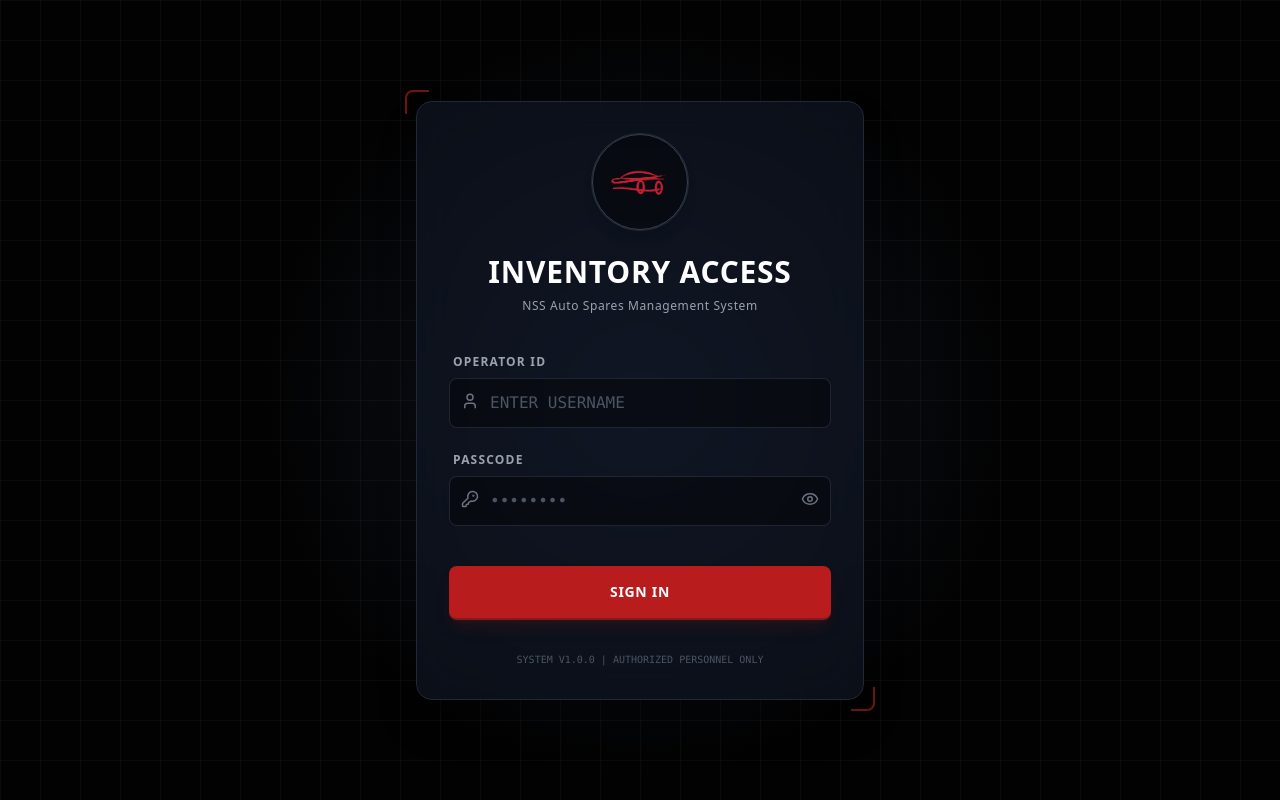
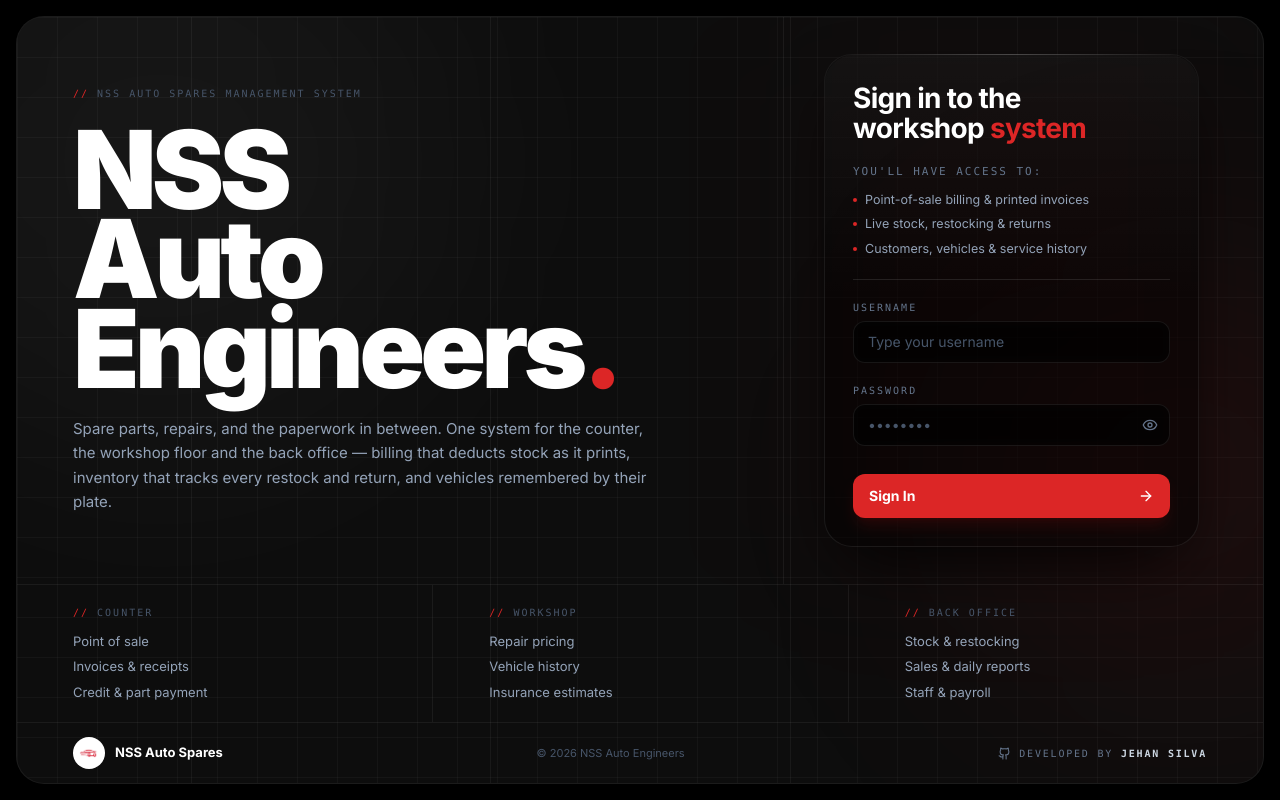
Before and after one commit to JehanSilva/spare-parts-management-system, a React (Create React App) app in the folder frontend/: page /login in a window 1280 px wide. Built offline with nearby package versions, Linux system fonts and the light colour scheme; no server answers.

Commit message:
login page form UI changes and developer github link

```diff
--- a/frontend/public/index.html
+++ b/frontend/public/index.html
@@ -6,7 +6,16 @@
   <link rel="icon" href="%PUBLIC_URL%/logo.png" />
   <meta name="viewport" content="width=device-width, initial-scale=1" />
   <meta name="theme-color" content="#000000" />
-  <meta name="description" content="Web site created using create-react-app" />
+  <meta name="description" content="NSS Auto Spares — spare parts, repairs and billing management system" />
+
+  <!-- Inter: used only by the login page's oversized display type (font-display
+       in tailwind.config.js). The rest of the app stays on the system stack. -->
+  <link rel="preconnect" href="https://fonts.googleapis.com" />
+  <link rel="preconnect" href="https://fonts.gstatic.com" crossorigin />
+  <link
+    href="https://fonts.googleapis.com/css2?family=Inter:wght@400;500;600;700;800;900&display=swap"
+    rel="stylesheet"
+  />
   <link rel="apple-touch-icon" href="%PUBLIC_URL%/logo192.png" />
   <!--
       manifest.json provides metadata used when your web app is installed on a
--- a/frontend/src/index.css
+++ b/frontend/src/index.css
@@ -26,6 +26,33 @@
 
 .animate-slide-in-right {
   animation: slideInRight 0.3s ease-out forwards;
+}
+
+/* Login page entrance. Named specifically rather than reusing the generic
+   `animate-fade-in-up` / `animate-fade-in` names, because those are referenced
+   ~30 times across the app but defined nowhere — they are silent no-ops today,
+   and defining them here would switch animations on everywhere at once. */
+@keyframes loginRise {
+  from {
+    transform: translateY(14px);
+    opacity: 0;
+  }
+  to {
+    transform: translateY(0);
+    opacity: 1;
+  }
+}
+
+.animate-login-rise {
+  opacity: 0;
+  animation: loginRise 0.6s cubic-bezier(0.22, 1, 0.36, 1) forwards;
+}
+
+@media (prefers-reduced-motion: reduce) {
+  .animate-login-rise {
+    animation-duration: 0.01ms;
+    animation-delay: 0ms !important;
+  }
 }
 
 @media print {
--- a/frontend/src/pages/LoginPage.js
+++ b/frontend/src/pages/LoginPage.js
@@ -1,8 +1,54 @@
 import React, { useState, useEffect } from "react";
 import { useNavigate } from "react-router-dom";
 import { loginUser } from "../services/api";
-import { KeyRound, User, Loader2, Eye, EyeOff } from "lucide-react"; // Import Loader2, Eye, EyeOff
+import { Loader2, Eye, EyeOff, ArrowRight, Github } from "lucide-react";
 import logo from "../assets/logo.png";
+
+// The faint technical grid behind everything, plus the reference's full-height
+// column rules. Purely decorative, so it never intercepts clicks.
+const GridBackdrop = () => (
+  <div className="absolute inset-0 pointer-events-none" aria-hidden="true">
+    <div
+      className="absolute inset-0"
+      style={{
+        backgroundImage:
+          "linear-gradient(rgba(255, 255, 255, 0.03) 1px, transparent 1px), linear-gradient(90deg, rgba(255, 255, 255, 0.03) 1px, transparent 1px)",
+        backgroundSize: "40px 40px",
+      }}
+    />
+    {["14%", "38%", "62%"].map((left) => (
+      <div
+        key={left}
+        className="absolute top-0 bottom-0 w-px bg-white/[0.05] hidden lg:block"
+        style={{ left }}
+      />
+    ))}
+    {/* Soft light falling in from the top-left, as in the reference. */}
+    <div className="absolute -top-40 -left-40 w-[38rem] h-[38rem] rounded-full bg-white/[0.04] blur-[120px]" />
+    <div className="absolute top-1/3 -right-32 w-[26rem] h-[26rem] rounded-full bg-red-700/10 blur-[130px]" />
+  </div>
+);
+
+const SectionLabel = ({ children }) => (
+  <p className="text-[10px] font-mono uppercase tracking-[0.2em] text-slate-600">
+    <span className="text-red-600">{"//"}</span> {children}
+  </p>
+);
+
+// ─── Set this to your GitHub profile or the repo URL. ────────────────────────
+const GITHUB_URL = "https://github.com/JehanSilva";
+
+const CAPABILITIES = [
+  "Point-of-sale billing & printed invoices",
+  "Live stock, restocking & returns",
+  "Customers, vehicles & service history",
+];
+
+const MODULES = [
+  { label: "Counter", items: ["Point of sale", "Invoices & receipts", "Credit & part payment"] },
+  { label: "Workshop", items: ["Repair pricing", "Vehicle history", "Insurance estimates"] },
+  { label: "Back office", items: ["Stock & restocking", "Sales & daily reports", "Staff & payroll"] },
+];
 
 const LoginPage = () => {
   const [username, setUsername] = useState("");
@@ -37,70 +83,100 @@ const LoginPage = () => {
     }
   }, []);
 
+  const inputClass =
+    "mt-1.5 w-full rounded-xl border border-white/[0.08] bg-black/40 px-3.5 py-2.5 text-sm text-white placeholder-slate-600 outline-none backdrop-blur-sm transition-all focus:border-red-500/50 focus:bg-black/60 focus:ring-2 focus:ring-red-600/15 disabled:opacity-50";
+
   return (
-    <div className="min-h-screen bg-[#0a0a0a] flex items-center justify-center p-4 relative overflow-hidden font-sans">
+    <div className="min-h-screen lg:h-screen bg-black p-3 md:p-4 font-display antialiased lg:overflow-hidden">
+      <div className="relative min-h-[calc(100vh-1.5rem)] lg:h-full lg:min-h-0 flex flex-col overflow-hidden rounded-[28px] border border-white/[0.06] bg-[#0d0d0d]">
+        <GridBackdrop />
 
-      {/* Background Texture/Gradient - Industrial Vibe */}
-      <div className="absolute inset-0 bg-[radial-gradient(circle_at_center,_var(--tw-gradient-stops))] from-gray-900 via-black to-black opacity-80"></div>
+        {/* ── ROW 1: headline + sign-in ─────────────────────────────── */}
+        <div className="relative flex flex-1 lg:min-h-0 flex-col lg:flex-row">
+          {/* The form is why anyone opens this page, so on phones it comes
+              first and the headline follows. */}
+          <div className="order-first lg:order-last w-full lg:w-[440px] xl:w-[480px] shrink-0 border-b lg:border-b-0 lg:border-l border-white/[0.06] p-6 sm:p-8 lg:pl-8 lg:pr-14 xl:pl-10 xl:pr-16 flex items-center">
+            <div className="relative w-full animate-login-rise" style={{ animationDelay: "80ms" }}>
+              <div
+                className="pointer-events-none absolute -inset-10 rounded-[56px] bg-red-600/[0.025] blur-[72px]"
+                aria-hidden="true"
+              />
+              <div className="relative rounded-[28px] border border-white/[0.08] bg-black/50 p-6 sm:p-7 lg:p-6 xl:p-7 shadow-[0_28px_70px_-20px_rgba(0,0,0,0.95)] backdrop-blur-2xl">
+                {/* Light catching the top edge — what sells the glass. */}
+                <div
+                  className="pointer-events-none absolute inset-0 rounded-[28px] bg-gradient-to-b from-white/[0.05] via-transparent to-transparent"
+                  aria-hidden="true"
+                />
+                <div
+                  className="pointer-events-none absolute inset-x-6 -top-px h-px bg-gradient-to-r from-transparent via-white/20 to-transparent"
+                  aria-hidden="true"
+                />
+                <div className="relative">
 
-      {/* Subtle Grid Pattern for Technical Feel */}
-      <div className="absolute inset-0" style={{ backgroundImage: 'linear-gradient(rgba(255, 255, 255, 0.03) 1px, transparent 1px), linear-gradient(90deg, rgba(255, 255, 255, 0.03) 1px, transparent 1px)', backgroundSize: '40px 40px' }}></div>
+                  <h2 className="font-display text-2xl lg:text-[24px] xl:text-[28px] font-bold leading-[1.1] tracking-tight text-white">
+                    Sign in to the
+                    <br />
+                    workshop <span className="text-red-600">system</span>
+                  </h2>
 
-      <div className="bg-gray-900/60 backdrop-blur-xl p-8 rounded-2xl shadow-2xl w-full max-w-md border border-gray-800 relative z-10">
+                  <p className="mt-4 xl:mt-5 text-[11px] font-mono uppercase tracking-[0.18em] text-slate-500">
+                    You'll have access to:
+                  </p>
+                  <ul className="mt-2.5 space-y-1.5">
+                    {CAPABILITIES.map((item) => (
+                      <li key={item} className="flex items-start gap-2 text-[12.5px] text-slate-400">
+                        <span className="mt-[7px] h-1 w-1 shrink-0 rounded-full bg-red-600" />
+                        {item}
+                      </li>
+                    ))}
+                  </ul>
 
-        {/* Aesthetic "Bolts" or Industrial Accents */}
-        <div className="absolute -top-3 -left-3 w-6 h-6 border-t-2 border-l-2 border-red-600/50 rounded-tl-lg"></div>
-        <div className="absolute -bottom-3 -right-3 w-6 h-6 border-b-2 border-r-2 border-red-600/50 rounded-br-lg"></div>
-
-        <div className="text-center mb-10">
-           <div className="inline-flex items-center justify-center w-24 h-24 bg-black/40 rounded-full mb-6 shadow-lg border border-gray-700 p-2 ring-1 ring-gray-700/50">
-             <img src={logo} alt="NSS Logo" className="w-full h-full object-contain opacity-90 hover:opacity-100 transition-opacity" />
-           </div>
-          <h1 className="text-3xl font-bold text-white tracking-wide uppercase">Inventory Access</h1>
-          <p className="text-gray-400 text-xs mt-2 font-medium tracking-wider">NSS Auto Spares Management System</p>
-        </div>
+                  <div className="my-4 xl:my-5 h-px bg-white/10" />
 
                   {error && (
-          <div className="bg-red-900/20 border border-red-900/50 text-red-400 px-4 py-3 rounded-lg mb-6 text-center text-sm font-medium flex items-center justify-center gap-2">
-            <span className="w-1.5 h-1.5 bg-red-500 rounded-full animate-pulse"></span>
+                    <div
+                      role="alert"
+                      className="mb-4 flex items-center gap-2 rounded-xl border border-red-500/30 bg-red-500/10 px-3.5 py-2.5 text-[12.5px] font-medium text-red-300 backdrop-blur-sm"
+                    >
+                      <span className="h-1.5 w-1.5 shrink-0 animate-pulse rounded-full bg-red-500" />
                       {error}
                     </div>
                   )}
 
-        <form onSubmit={handleLogin} className="space-y-6">
-          <div className="space-y-2">
-            <label className="block text-xs font-bold text-gray-400 uppercase tracking-widest ml-1">
-              Operator ID
+                  <form onSubmit={handleLogin}>
+                    <label
+                      htmlFor="login-username"
+                      className="block text-[10px] font-mono uppercase tracking-[0.2em] text-slate-500"
+                    >
+                      Username
                     </label>
-            <div className="relative group">
-              <User className="absolute left-3 top-3.5 text-gray-500 group-focus-within:text-red-500 transition-colors" size={18} />
                     <input
+                      id="login-username"
                       type="text"
                       value={username}
                       onChange={(e) => setUsername(e.target.value)}
-                className="w-full pl-10 p-3 bg-black/40 border border-gray-700/50 rounded-lg focus:bg-black/60 focus:border-red-600/50 focus:ring-1 focus:ring-red-600/50 outline-none transition-all font-mono text-gray-300 placeholder-gray-600"
-                placeholder="ENTER USERNAME"
+                      className={inputClass}
+                      placeholder="Type your username"
+                      autoComplete="username"
                       required
                       disabled={loading}
                     />
-            </div>
-          </div>
 
-          <div className="space-y-2">
-            <label className="block text-xs font-bold text-gray-400 uppercase tracking-widest ml-1">
-              Passcode
+                    <label
+                      htmlFor="login-password"
+                      className="mt-4 xl:mt-5 block text-[10px] font-mono uppercase tracking-[0.2em] text-slate-500"
+                    >
+                      Password
                     </label>
-            <div className="relative group">
-              <KeyRound
-                className="absolute left-3 top-3.5 text-gray-500 group-focus-within:text-red-500 transition-colors"
-                size={18}
-              />
+                    <div className="relative">
                       <input
+                        id="login-password"
                         type={showPassword ? "text" : "password"}
                         value={password}
                         onChange={(e) => setPassword(e.target.value)}
-                className="w-full pl-10 pr-10 p-3 bg-black/40 border border-gray-700/50 rounded-lg focus:bg-black/60 focus:border-red-600/50 focus:ring-1 focus:ring-red-600/50 outline-none transition-all font-mono text-gray-300 placeholder-gray-600"
+                        className={`${inputClass} pr-11`}
                         placeholder="••••••••"
+                        autoComplete="current-password"
                         required
                         disabled={loading}
                       />
@@ -108,39 +184,128 @@ const LoginPage = () => {
                         type="button"
                         onClick={() => setShowPassword(!showPassword)}
                         disabled={loading}
-                className="absolute right-3 top-3.5 text-gray-500 hover:text-gray-300 focus:outline-none transition-colors"
+                        className="absolute right-3 top-1/2 mt-[3px] -translate-y-1/2 text-slate-500 transition-colors hover:text-slate-300 focus:outline-none"
                         title={showPassword ? "Hide password" : "Show password"}
+                        aria-label={showPassword ? "Hide password" : "Show password"}
                       >
-                {showPassword ? <EyeOff size={18} /> : <Eye size={18} />}
+                        {showPassword ? <EyeOff size={16} /> : <Eye size={16} />}
                       </button>
                     </div>
-          </div>
 
-          <div className="pt-4">
+                    {/* Left accent bar + trailing arrow, as in the reference. */}
                     <button
                       type="submit"
                       disabled={loading}
-                className={`w-full py-4 rounded-lg font-bold uppercase tracking-wider text-sm shadow-lg flex justify-center items-center gap-2 transition-all duration-300
-                ${
-                    loading
-                    ? "bg-gray-800 text-gray-500 cursor-not-allowed"
-                    : "bg-red-700 hover:bg-red-600 text-white shadow-red-900/20 border-b-2 border-red-900 hover:border-red-800 active:border-none active:translate-y-[2px]"
+                      className={`group mt-6 xl:mt-7 flex w-full items-center justify-between rounded-xl px-4 py-3 text-left text-sm font-bold transition-all ${loading
+                        ? "cursor-not-allowed border border-white/[0.08] bg-black/40 text-slate-500"
+                        : "bg-red-600 text-white shadow-lg shadow-red-950/50 hover:-translate-y-0.5 hover:bg-red-500 hover:shadow-xl hover:shadow-red-900/50 active:translate-y-0"
                         }`}
                     >
                       {loading ? (
                         <>
-                    <Loader2 className="animate-spin" size={18} />
-                    <span>Authenticating...</span>
+                          <span>Authenticating…</span>
+                          <Loader2 className="animate-spin" size={16} />
                         </>
                       ) : (
-                "Sign In"
+                        <>
+                          <span>Sign In</span>
+                          <ArrowRight
+                            size={16}
+                            className="transition-transform group-hover:translate-x-1"
+                          />
+                        </>
                       )}
                     </button>
+                  </form>
                 </div>
-        </form>
+              </div>
+            </div>
+          </div>
 
-        <div className="mt-8 text-center">
-            <p className="text-[10px] text-gray-600 font-mono uppercase">System v1.0.0 | Authorized Personnel Only</p>
+          {/* Headline */}
+          <div className="flex flex-1 flex-col justify-center p-6 sm:p-10 lg:px-12 lg:py-8 xl:px-14">
+            <div className="animate-login-rise">
+              <SectionLabel>NSS Auto Spares Management System</SectionLabel>
+            </div>
+
+            <h1
+              className="animate-login-rise mt-6 font-display font-black leading-[0.82] tracking-[-0.045em] text-white"
+              style={{ fontSize: "clamp(2.5rem, min(8.5vw, 15vh), 7.5rem)", animationDelay: "120ms" }}
+            >
+              NSS
+              <br />
+              Auto
+              <br />
+              Engineers
+              <span className="text-red-600">.</span>
+            </h1>
+
+            <p
+              className="animate-login-rise mt-6 max-w-xl text-sm leading-relaxed text-slate-400 xl:text-[15px]"
+              style={{ animationDelay: "200ms" }}
+            >
+              Spare parts, repairs, and the paperwork in between. One system for the counter, the
+              workshop floor and the back office — billing that deducts stock as it prints, inventory
+              that tracks every restock and return, and vehicles remembered by their plate.
+            </p>
+          </div>
+        </div>
+
+        {/* ── ROW 2: what the system covers ─────────────────────────── */}
+        <div className="relative hidden border-t border-white/[0.06] sm:grid sm:grid-cols-3 [@media(max-height:780px)]:!hidden">
+          {MODULES.map(({ label, items }, i) => (
+            <div
+              key={label}
+              className={`p-6 lg:px-12 lg:py-5 xl:px-14 ${i > 0 ? "border-l border-white/[0.06]" : ""}`}
+            >
+              <SectionLabel>{label}</SectionLabel>
+              <ul className="mt-3 space-y-1.5">
+                {items.map((item) => (
+                  <li key={item} className="text-[13px] text-slate-400">
+                    {item}
+                  </li>
+                ))}
+              </ul>
+            </div>
+          ))}
+        </div>
+
+        {/* ── ROW 3: footer bar ─────────────────────────────────────── */}
+        <div className="relative flex flex-col items-center justify-between gap-3 border-t border-white/[0.06] px-6 py-3.5 text-center sm:flex-row sm:text-left lg:px-12 xl:px-14">
+          <div className="flex items-center gap-2.5">
+            {/* The logo mark is red on transparent with baked-in whitespace, so
+                it sits on a white chip and is sized width-only (see Invoice.js). */}
+            <span className="flex h-8 w-8 shrink-0 items-center justify-center overflow-hidden rounded-full bg-white">
+              <img src={logo} alt="" className="w-6 h-auto" />
+            </span>
+            <span className="text-[13px] font-bold text-white">NSS Auto Spares</span>
+          </div>
+
+          <p className="text-[11px] text-slate-600">
+            © {new Date().getFullYear()} NSS Auto Engineers
+          </p>
+
+          {/* Renders as a link once GITHUB_URL is filled in above, and as plain
+              text until then — so an empty URL never ships a dead anchor. */}
+          {React.createElement(
+            GITHUB_URL ? "a" : "div",
+            {
+              ...(GITHUB_URL
+                ? { href: GITHUB_URL, target: "_blank", rel: "noopener noreferrer" }
+                : {}),
+              className:
+                "group flex items-center gap-2 text-[10px] font-mono uppercase tracking-[0.18em] text-slate-500 transition-colors hover:text-slate-300",
+            },
+            <>
+              <Github size={13} className="shrink-0 transition-colors group-hover:text-white" />
+              <span>
+                Developed by{" "}
+                <span className="font-semibold text-slate-300 group-hover:text-white">
+                  Jehan Silva
+                </span>
+              </span>
+            </>
+          )}
         </div>
       </div>
     </div>
```
Also changed, not shown: frontend/tailwind.config.js (+7 -1 lines). Lines whose indentation alone changed are shown as unchanged.
